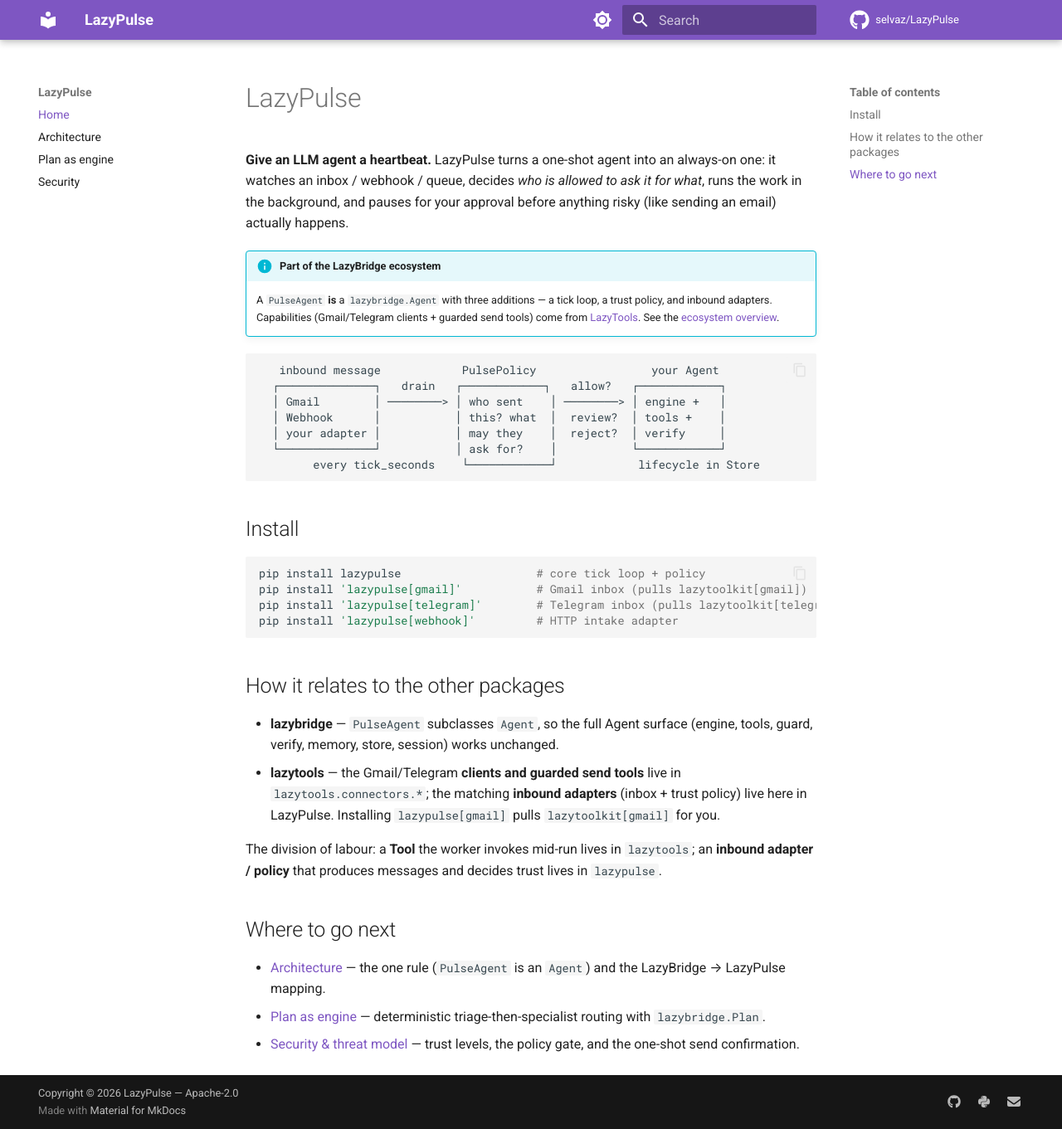
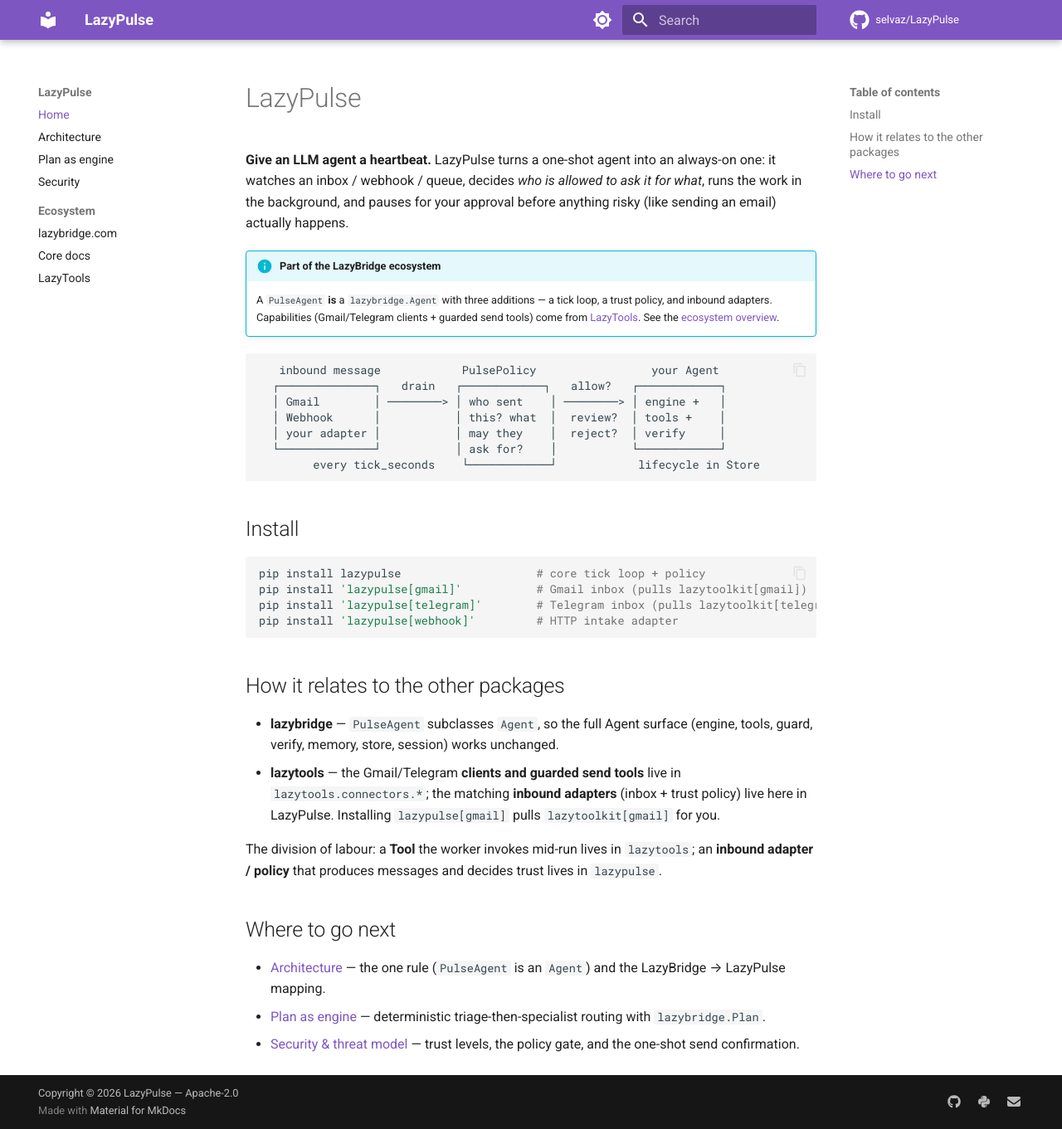
Before and after one commit to selvaz/LazyPulse, an MkDocs documentation site: the page built from docs/index.md, in a window 1280 px wide and 1361 px high. Shown: the whole window at 83% size. Built offline with MkDocs 1.6.1 and Material for MkDocs 9.7.7, drawn with Linux system fonts in a browser that asks for light colours; comment, search, counter and statistics services are not loaded.

Commit message:
feat(nav): add Ecosystem section linking to lazybridge.com, core docs, LazyTools

```diff
--- a/mkdocs.yml
+++ b/mkdocs.yml
@@ -82,3 +82,7 @@ nav:
   - Architecture: architecture.md
   - Plan as engine: plan_engine.md
   - Security: security.md
+  - Ecosystem:
+      - lazybridge.com: https://lazybridge.com/
+      - Core docs: https://core.lazybridge.com/
+      - LazyTools: https://tools.lazybridge.com/
```
